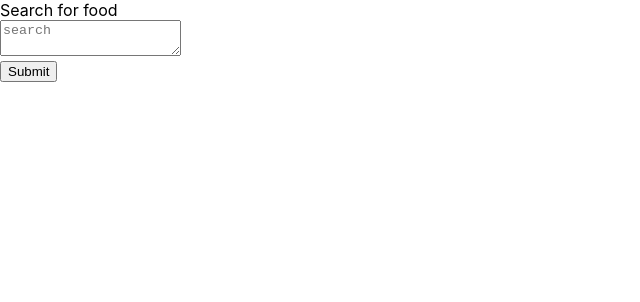
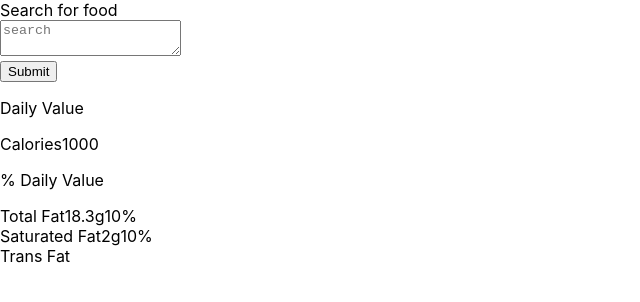
Before and after one commit to noahchen1/daily-calories-tracker, a React (Create React App) app: page / in a window 1280 px wide. Shown: the top 302 px of the page, without its empty margins (0-640 px from the left). Built offline with nearby package versions, Linux system fonts and the light colour scheme.

Commit message:
added daily value

```diff
--- a/src/App.js
+++ b/src/App.js
@@ -1,5 +1,7 @@
 import axios from 'axios'
 import Chart from './Chart'
+import ChartTitle from './ChartTitle'
+import DailyValue from './DailyValue'
 import SearchField from './SearchField'
 import { useState, useEffect } from 'react'
 
@@ -12,6 +14,7 @@ function App() {
   const [submit, setSubmit] = useState("1")
   const [calories, setCalories] = useState([])
   const [searchResult, setSearchResult] = useState([])
+  const [showChartTitle, setShowChartTitle] = useState(false)
 
 
   function handleSubmit() {
@@ -29,7 +32,7 @@ function App() {
     )
 
     for (var i = 0; i < array.length; i++) {
-      const foodName = array[i].splice(2).join('-')
+      const foodName = array[i].splice(2).join(' ')
       foodArray.push(foodName)
       const wholeArray = array[i].concat(foodArray[i])
       searchArray.push(wholeArray)
@@ -51,8 +54,9 @@ function App() {
       }
       setSearchResult(searchArray)
     })
+  }
 
-  }
+
 
 
 
@@ -62,6 +66,7 @@ function App() {
       <form
         onSubmit = {e => {
           e.preventDefault()
+          setShowChartTitle(true)
         }}
       >
 
@@ -77,9 +82,11 @@ function App() {
         >
           Submit
         </button>
+
       </form>
 
       <div>
+        {showChartTitle ? <ChartTitle /> : null}
         {searchResult.map(foodSearched => (
           <Chart
             qty = {foodSearched[0]}
@@ -88,10 +95,11 @@ function App() {
             calories = {foodSearched[3]}
           />
         ))}
-
       </div>
 
-
+      <div>
+        <DailyValue />
+      </div>
     </div>
   )
 
--- a/src/Chart.js
+++ b/src/Chart.js
@@ -6,8 +6,8 @@ const GridBox = styled.div`
     justify-content: center;
     align-items: center;
     grid-template-columns: repeat(4, 70px);
-    grid-template-rows: repeat(2, 20px);
-    margin-top: 100px;
+    grid-template-rows: repeat(1, 20px);
+    margin-top: 10px;
 `
 
 
@@ -15,10 +15,6 @@ export default function Chart({qty, unit, food, calories}) {
 
     return (
         <GridBox>
-            <span>Qty</span>
-            <span>Unit</span>
-            <span>Food</span>
-            <span>Calories</span>
             <span>{qty}</span>
             <span>{unit}</span>
             <span>{food}</span>
--- /dev/null
+++ b/src/ChartTitle.js
@@ -0,0 +1,23 @@
+import styled from 'styled-components'
+import { useState } from 'react'
+
+const ChartTitleGrid = styled.div `
+    display: grid;
+    justify-content: center;
+    align-items: center;
+    grid-template-columns: repeat(4, 70px);
+    grid-template-rows: repeat(1, 20px);
+`
+
+export default function ChartTitle() {
+
+
+    return (
+        <ChartTitleGrid>
+            <span>Qty</span>
+            <span>Unit</span>
+            <span>Food</span>
+            <span>Calories</span>
+        </ChartTitleGrid>
+    )
+}
--- /dev/null
+++ b/src/DailyValue.js
@@ -0,0 +1,31 @@
+import React from 'react'
+import styled from 'styled-components'
+
+export default function DailyValue() {
+    return (
+        <div>
+            <p>Daily Value</p>
+            <div>
+                <span>Calories</span>
+                <span>1000</span>
+                <div></div>
+                <p>% Daily Value</p>
+                <div>
+                    <div>
+                        <span>Total Fat</span>
+                        <span>18.3g</span>
+                        <span>10%</span>
+                    </div>
+                    <div>
+                        <span>Saturated Fat</span>
+                        <span>2g</span>
+                        <span>10%</span>
+                    </div>
+                    <div>
+                        <span>Trans Fat</span>
+                    </div>
+                </div>
+            </div>
+        </div>
+    )
+}
```
Also changed, not shown: src/recipe.json (deleted, +0 -21 lines).
